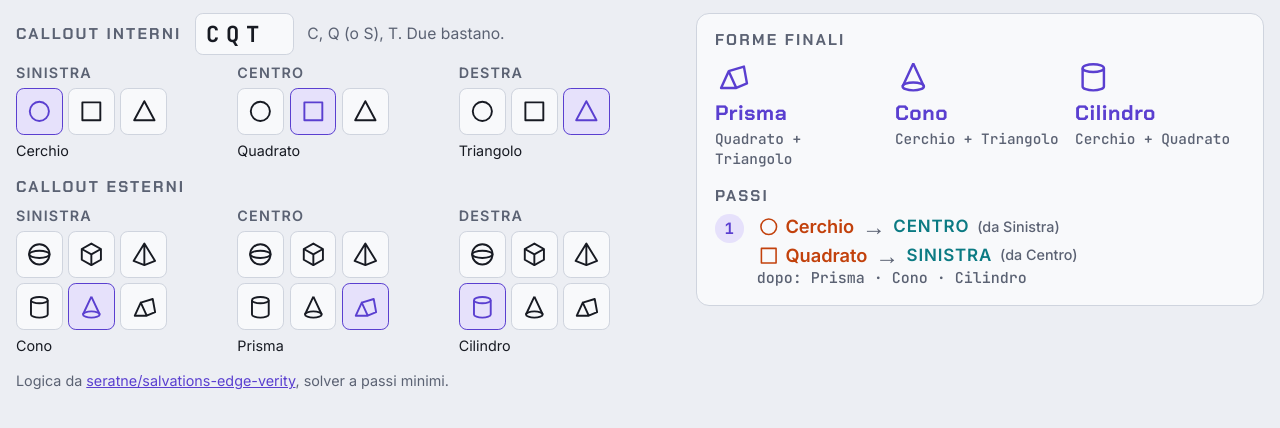
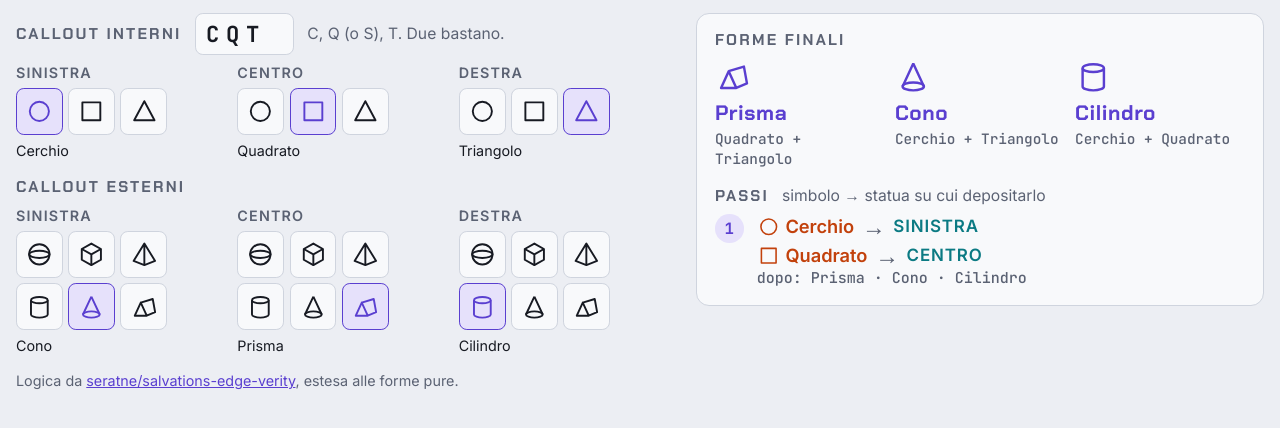
Before and after one commit to Zeldoor/VeritySolverChallenge, a plain HTML site: page index.html in a window 1280 px wide. Shown: the part 232-660 px from the top of the page. Drawn offline with Linux system fonts and the light colour scheme.

Commit message:
Logica seratne per normale e challenge, passi come simbolo -> statua su cui depositarlo
Co-Authored-By: Claude Opus 5.5 <noreply@anthropic.com>

```diff
--- a/index.html
+++ b/index.html
@@ -70,7 +70,6 @@ ol.steps li::before{content:counter(s);font-family:var(--f-mono);font-weight:700
 .arr{color:var(--muted);font-size:1.125rem;line-height:1}
 .half{display:flex;align-items:center;gap:.375rem;flex-wrap:wrap}
 .st-main{flex-direction:column;align-items:flex-start;gap:.125rem}
-.from{font-size:.6875rem;color:var(--muted)}
 .st-state{font-family:var(--f-mono);font-size:0.71875rem;color:var(--muted)}
 .msg{font-size:0.875rem;color:var(--muted)}
 .msg.err{color:var(--bad);font-weight:500}
@@ -121,12 +120,12 @@ footer a{color:var(--accent)}
       <div class="lanes" id="finals"></div>
     </section>
     <section>
-      <h2>Passi</h2>
+      <div class="row"><h2>Passi</h2><span class="hint">simbolo → statua su cui depositarlo</span></div>
       <div id="steps"></div>
     </section>
   </div>
 
-  <footer>Logica da <a href="https://github.com/seratne/salvations-edge-verity" target="_blank" rel="noopener">seratne/salvations-edge-verity</a>, solver a passi minimi.</footer>
+  <footer>Logica da <a href="https://github.com/seratne/salvations-edge-verity" target="_blank" rel="noopener">seratne/salvations-edge-verity</a>, estesa alle forme pure.</footer>
 </main>
 
 <script>
@@ -157,32 +156,33 @@ let state={inside:['C','S','T'],outside:['Cono','Prisma','Cilindro'],challenge:f
 try{state.challenge=localStorage.getItem('verity-challenge')==='1'}catch(e){}
 
 /* ---------- Solver ---------- */
-// Dissezione: X lascia la statua i, Y lascia la statua j, si scambiano.
+// Dissezione: X depositato sulla statua i, Y sulla statua j: X e Y si scambiano.
+// Logica in stile seratne: ogni statua deposita i simboli che non le servono,
+// abbinandoli a una statua a cui servono (preferendo chi ne deve dare due).
 function solve(start,target){
-  const key=s=>s.join('|');
-  const goal=key(target.map(sortPair));
-  const s0=start.map(sortPair);
-  if(key(s0)===goal) return [];
-  const prev=new Map([[key(s0),null]]);
-  const q=[s0];
-  while(q.length){
-    const cur=q.shift();
-    for(let i=0;i<3;i++)for(let j=i+1;j<3;j++)
-      for(const x of new Set(cur[i]))for(const y of new Set(cur[j])){
-        if(x===y) continue;
-        const n=cur.slice();
-        n[i]=sortPair(cur[i].replace(x,'')+y);
-        n[j]=sortPair(cur[j].replace(y,'')+x);
-        const k=key(n);
-        if(prev.has(k)) continue;
-        prev.set(k,{from:key(cur),move:{i,x,j,y},state:n});
-        if(k===goal){
-          const path=[];let c=k;
-          while(prev.get(c)){const p=prev.get(c);path.unshift({...p.move,state:p.state});c=p.from}
-          return path;
-        }
-        q.push(n);
-      }
+  const diff=(a,b)=>{const r=a.split('');for(const c of b){const k=r.indexOf(c);if(k>=0)r.splice(k,1)}return r};
+  let cur=start.map(sortPair);const tgt=target.map(sortPair);const path=[];
+  for(let guard=0;guard<6;guard++){
+    const send=cur.map((c,i)=>diff(c,tgt[i])), need=cur.map((c,i)=>diff(tgt[i],c));
+    if(send.every(s=>!s.length)) return path;
+    let mv=null;
+    const partners=i=>[0,1,2].filter(j=>j!==i).sort((a,b)=>send[b].length-send[a].length||a-b);
+    // 1) scambio diretto: entrambi i simboli vanno dove servono
+    outer:for(let i=0;i<3;i++)for(const x of send[i])for(const j of partners(i)){
+      const y=send[j].find(y=>need[i].includes(y)&&y!==x);
+      if(need[j].includes(x)&&y){mv={i,x,j,y};break outer}
+    }
+    // 2) ciclo a tre: un simbolo va a posto, l'altro passa per una statua intermedia
+    if(!mv) outer2:for(let i=0;i<3;i++)for(const x of send[i])for(const j of partners(i)){
+      const y=send[j].find(y=>y!==x);
+      if(need[j].includes(x)&&y){mv={i,x,j,y};break outer2}
+    }
+    if(!mv) return null;
+    const n=cur.slice();
+    n[mv.i]=sortPair(cur[mv.i].replace(mv.x,'')+mv.y);
+    n[mv.j]=sortPair(cur[mv.j].replace(mv.y,'')+mv.x);
+    if(mv.i>mv.j) mv={i:mv.j,x:mv.y,j:mv.i,y:mv.x};
+    path.push({...mv,state:n});cur=n;
   }
   return null;
 }
@@ -213,9 +213,9 @@ function autoComplete(){
   }
 }
 function stepText(m){
-  // simbolo -> statua di destinazione
-  const h=(k,from,to)=>`<span class="half"><span class="sym">${svg(k)}${SYM[k]}</span><span class="arr" aria-label="va a">→</span><span class="dir">${LANES[to]}</span><span class="from">(da ${LANES[from]})</span></span>`;
-  return `<span class="st-main">${h(m.x,m.i,m.j)}${h(m.y,m.j,m.i)}</span>`;
+  // simbolo -> statua su cui depositarlo
+  const h=(k,l)=>`<span class="half"><span class="sym">${svg(k)}${SYM[k]}</span><span class="arr" aria-label="su">→</span><span class="dir">${LANES[l]}</span></span>`;
+  return `<span class="st-main">${h(m.x,m.i)}${h(m.y,m.j)}</span>`;
 }
 function renderResult(){
   const ch=state.challenge;
```
